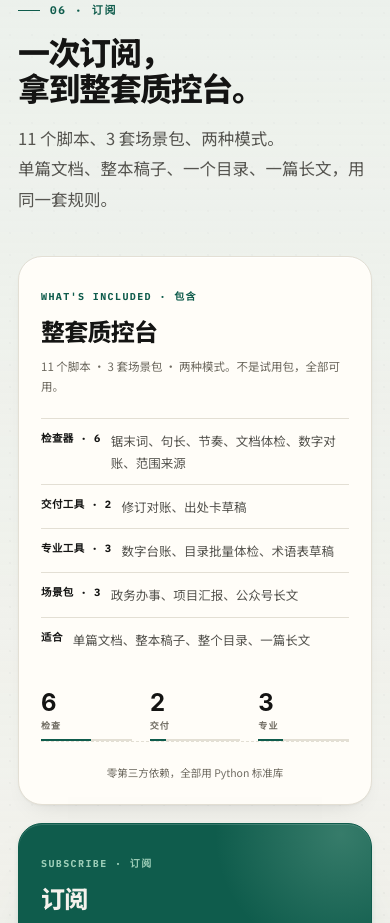
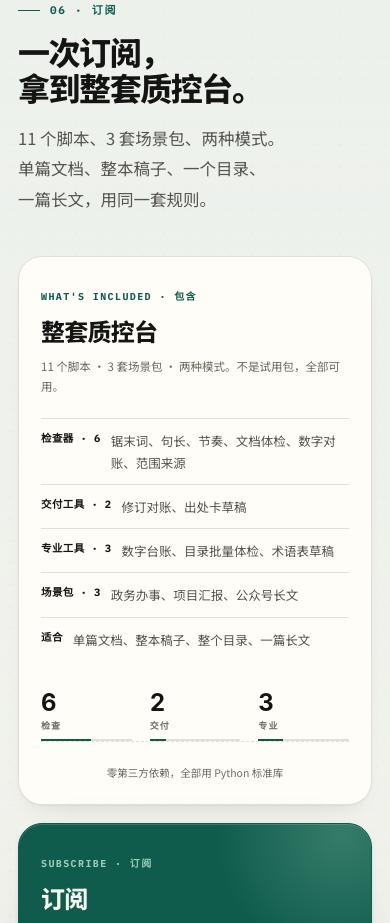
Before and after one commit to huiyonghkw/hekouwang-writer-skill, a plain HTML site: page docs/index.html in a window 390 px wide. Shown: the part 8357-9280 px from the top of the page. Drawn offline with Linux system fonts and the light colour scheme.

Commit message:
fix(docs): 修订阅副标题手机端孤行与拆词

```diff
--- a/docs/index.html
+++ b/docs/index.html
@@ -149,6 +149,7 @@ img,svg{display:block}
 .hero-metrics div+div::before{left:26px}
 .hero-metrics b{display:block;font:750 30px/1 var(--num);letter-spacing:-.03em;font-variant-numeric:tabular-nums}
 .hero-metrics span{display:block;margin-top:10px;font-size:11.5px;color:var(--faint);line-height:1.55;letter-spacing:.01em}
+.nw{white-space:nowrap}
 .hero-scope{display:flex;flex-wrap:wrap;align-items:center;gap:6px;margin-top:22px}
 .hero-scope b{font:700 10px/1 var(--mono);letter-spacing:.12em;color:var(--faint);margin-right:2px}
 .hero-scope span{padding:5px 8px;border:1px solid var(--line);border-radius:5px;background:rgba(255,253,248,.6);font:700 10.5px/1 var(--mono);color:var(--muted)}
@@ -556,6 +557,8 @@ img,svg{display:block}
 }
 @media(max-width:680px){
   .shell{padding:0 18px}
+  #plans .section-head .sub br{display:none}
+  #plans .section-head .sub{text-wrap:balance}
   .nav-inner{gap:12px}
   .brand-sub{display:none}
   .section{padding:66px 0}
@@ -1083,7 +1086,7 @@ img,svg{display:block}
       <div class="section-head reveal">
         <p class="eyebrow">06 · 订阅</p>
         <h2>一次订阅，<br>拿到整套质控台。</h2>
-        <p class="sub">11 个脚本、3 套场景包、两种模式。<br>单篇文档、整本稿子、一个目录、一篇长文，用同一套规则。</p>
+        <p class="sub">11 个脚本、3 套场景包、<span class="nw">两种模式</span>。<br>单篇文档、整本稿子、<span class="nw">一个目录</span>、一篇长文，用同一套规则。</p>
       </div>
 
       <div class="plan-grid">
```
